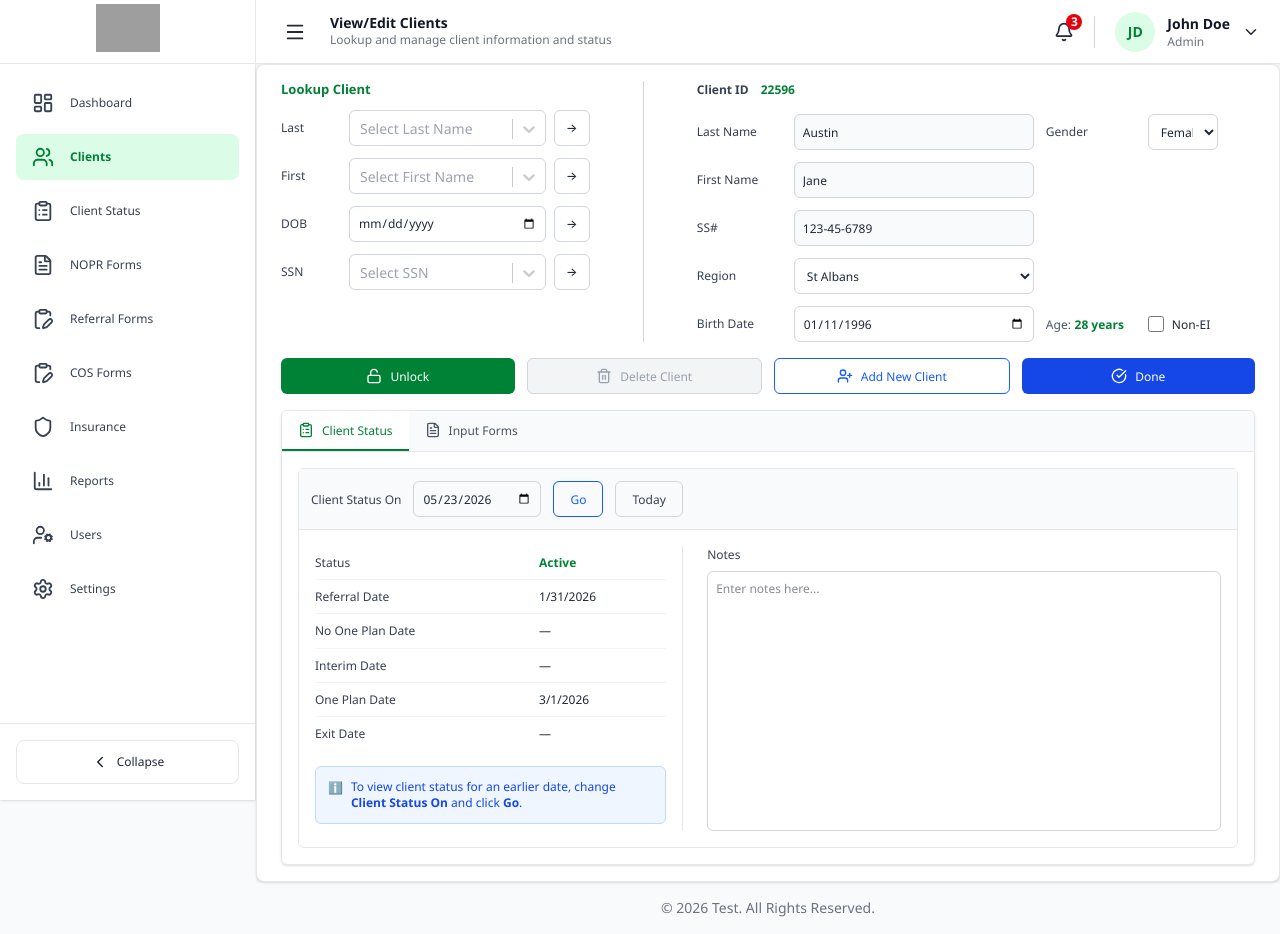
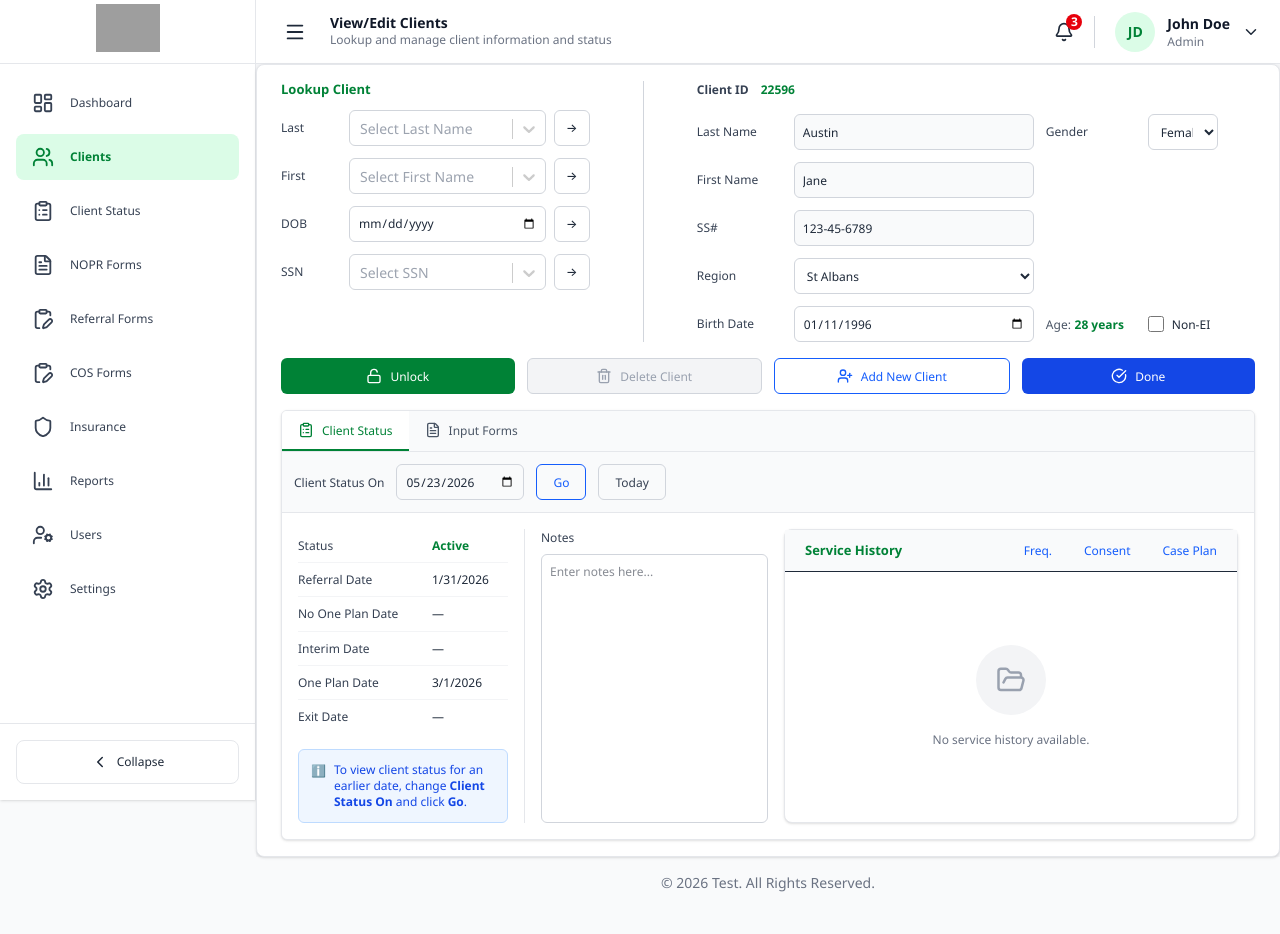
Before and after one commit to gangonekiran/pss-rewrite, a React (Vite) app in the folder frontend/: page /clients in a window 1280 px wide. After the commit the page ends 909 px from the top, so only its background shows below. Built offline with nearby package versions, Linux system fonts and the light colour scheme; grey boxes are pictures that could not be loaded.

Commit message:
component Service History added

```diff
--- a/frontend/src/features/client/components/ClientStatus/ClientStatus.tsx
+++ b/frontend/src/features/client/components/ClientStatus/ClientStatus.tsx
@@ -1,13 +1,41 @@
-import Notes from "../Notes";
+import Notes from '../Notes';
+import ServiceHistoryTable from '../ServiceHistory/ServiceHistory';
+import type { ServiceHistoryItem } from '../ServiceHistory/ServiceHistoryItem';
 
 export default function ClientStatus() {
+  const services: ServiceHistoryItem[] = [];
+  /*const services: ServiceHistoryItem[] = [
+    {
+      id: 1,
+      date: '01/10/2026',
+      serviceName: 'Early Intervention',
+      frequency: 'Weekly',
+      consent: 'Yes',
+      casePlan: 'Open',
+    },
+    {
+      id: 2,
+      date: '01/20/2026',
+      serviceName: 'Speech Therapy',
+      frequency: 'Monthly',
+      consent: 'Yes',
+      casePlan: 'Closed',
+    },
+    {
+      id: 3,
+      date: '02/05/2026',
+      serviceName: 'Occupational Therapy',
+      frequency: 'Weekly',
+      consent: 'Pending',
+      casePlan: 'Open',
+    },
+  ];*/
+
   return (
-    <div className="rounded-md border border-gray-200 bg-white">
+    <div className="rounded-md border-gray-200 bg-white">
       {/* Header */}
       <div className="flex items-center gap-3 border-b border-gray-200 bg-gray-50 p-3">
-        <label className="text-sm font-medium text-gray-700">
-          Client Status On
-        </label>
+        <label className="text-sm font-medium text-gray-700">Client Status On</label>
 
         <input
           type="date"
@@ -25,9 +53,11 @@ export default function ClientStatus() {
       </div>
 
       {/* Body */}
-      <div className="grid grid-cols-12 gap-4 p-4">
+      <div className="grid grid-cols-12">
         {/* Left Panel (45%) */}
-        <div className="col-span-5 border-r border-gray-200 pr-4">
+        <div className="col-span-6 border-gray-200 p-4" style={{ paddingRight: 0 }}>
+          <div className="grid grid-cols-12 gap-4 ">
+            <div className="col-span-6 pr-4 border-r border-gray-200">
               <table className="w-full text-sm">
                 <tbody>
                   <tr className="border-b border-gray-100">
@@ -36,37 +66,27 @@ export default function ClientStatus() {
                   </tr>
 
                   <tr className="border-b border-gray-100">
-                <td className="py-2 font-medium text-gray-700">
-                  Referral Date
-                </td>
+                    <td className="py-2 font-medium text-gray-700">Referral Date</td>
                     <td className="py-2">1/31/2026</td>
                   </tr>
 
                   <tr className="border-b border-gray-100">
-                <td className="py-2 font-medium text-gray-700">
-                  No One Plan Date
-                </td>
+                    <td className="py-2 font-medium text-gray-700">No One Plan Date</td>
                     <td className="py-2">—</td>
                   </tr>
 
                   <tr className="border-b border-gray-100">
-                <td className="py-2 font-medium text-gray-700">
-                  Interim Date
-                </td>
+                    <td className="py-2 font-medium text-gray-700">Interim Date</td>
                     <td className="py-2">—</td>
                   </tr>
 
                   <tr className="border-b border-gray-100">
-                <td className="py-2 font-medium text-gray-700">
-                  One Plan Date
-                </td>
+                    <td className="py-2 font-medium text-gray-700">One Plan Date</td>
                     <td className="py-2">3/1/2026</td>
                   </tr>
 
                   <tr>
-                <td className="py-2 font-medium text-gray-700">
-                  Exit Date
-                </td>
+                    <td className="py-2 font-medium text-gray-700">Exit Date</td>
                     <td className="py-2">—</td>
                   </tr>
                 </tbody>
@@ -85,10 +105,19 @@ export default function ClientStatus() {
                 </div>
               </div>
             </div>
+            <div className="col-span-6 border-gray-200">
+              <Notes />
+            </div>
+          </div>
+        </div>
 
         {/* Right Panel (55%) */}
-        <div className="col-span-7 pl-2">
-          <Notes />
+        <div className="col-span-6 p-4">
+          <div className="grid grid-cols-12">
+            <div className="col-span-12">
+              <ServiceHistoryTable services={services} />
+            </div>
+          </div>
         </div>
       </div>
     </div>
--- a/frontend/src/features/client/components/ClientTabs/ClientTabs.tsx
+++ b/frontend/src/features/client/components/ClientTabs/ClientTabs.tsx
@@ -38,7 +38,7 @@ export default function ClientTabs() {
       </div>
 
       {/* Tab Content */}
-      <div className="p-4">
+      <div>
         {activeTab === 'status' && <ClientStatus />}
 
         {activeTab === 'forms' && (
--- /dev/null
+++ b/frontend/src/features/client/components/ServiceHistory/ServiceHistory.tsx
@@ -0,0 +1,93 @@
+import { FolderOpen } from 'lucide-react';
+import type { ServiceHistoryItem } from './ServiceHistoryItem';
+
+interface ServiceHistoryTableProps {
+  services: ServiceHistoryItem[];
+}
+
+export default function ServiceHistoryTable({ services }: ServiceHistoryTableProps) {
+  return (
+    <div className="rounded-lg border border-gray-200 bg-white shadow-sm">
+      {/* Header */}
+
+      <div className="flex items-center justify-between border-b bg-gray-50 px-5 py-3">
+        <h2 className="text-lg font-semibold text-green-700">Service History</h2>
+
+        <div className="flex gap-8 text-sm font-medium text-blue-600">
+          <button className="hover:underline">Freq.</button>
+          <button className="hover:underline">Consent</button>
+          <button className="hover:underline">Case Plan</button>
+        </div>
+      </div>
+      <div className="h-[250px] overflow-y-auto">
+        {services.length === 0 ? (
+          <div className="flex min-h-[250px] flex-col items-center justify-center">
+            <div className="mb-4 rounded-full bg-gray-100 p-5">
+              <FolderOpen className="text-gray-400" size={30} />
+            </div>
+
+            <p className="text-gray-500">No service history available.</p>
+          </div>
+        ) : (
+          <div className="overflow-x-auto">
+            <table className="min-w-full">
+              <thead>
+                <tr className="border-b bg-gray-100 text-left text-sm font-semibold text-gray-700">
+                  <th className="px-4 py-3">Date</th>
+
+                  <th className="px-4 py-3">Service</th>
+
+                  <th className="px-4 py-3">Freq.</th>
+
+                  <th className="px-4 py-3">Consent</th>
+
+                  <th className="px-4 py-3">Case Plan</th>
+                </tr>
+              </thead>
+
+              <tbody>
+                {services.map((service) => (
+                  <tr key={service.id} className="border-b text-sm hover:bg-gray-50">
+                    <td className="px-4 py-3">{service.date}</td>
+
+                    <td className="px-4 py-3">{service.serviceName}</td>
+
+                    <td className="px-4 py-3">{service.frequency}</td>
+
+                    <td className="px-4 py-3">
+                      <span
+                        className={`rounded-full px-2 py-1 text-xs font-medium
+                        ${
+                          service.consent === 'Yes'
+                            ? 'bg-green-100 text-green-700'
+                            : service.consent === 'Pending'
+                              ? 'bg-yellow-100 text-yellow-700'
+                              : 'bg-red-100 text-red-700'
+                        }`}
+                      >
+                        {service.consent}
+                      </span>
+                    </td>
+
+                    <td className="px-4 py-3">
+                      <span
+                        className={`rounded-full px-2 py-1 text-xs font-medium
+                        ${
+                          service.casePlan === 'Open'
+                            ? 'bg-blue-100 text-blue-700'
+                            : 'bg-gray-100 text-gray-700'
+                        }`}
+                      >
+                        {service.casePlan}
+                      </span>
+                    </td>
+                  </tr>
+                ))}
+              </tbody>
+            </table>
+          </div>
+        )}
+      </div>
+    </div>
+  );
+}
--- /dev/null
+++ b/frontend/src/features/client/components/ServiceHistory/ServiceHistoryItem.tsx
@@ -0,0 +1,8 @@
+export interface ServiceHistoryItem {
+  id: number;
+  date: string;
+  serviceName: string;
+  frequency: string;
+  consent: string;
+  casePlan: string;
+}
```
Lines whose indentation alone changed are shown as unchanged.
